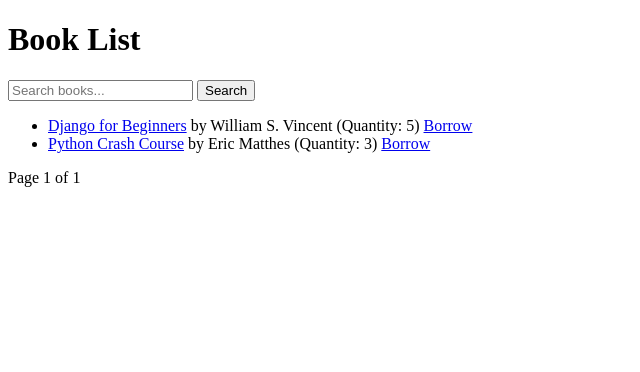
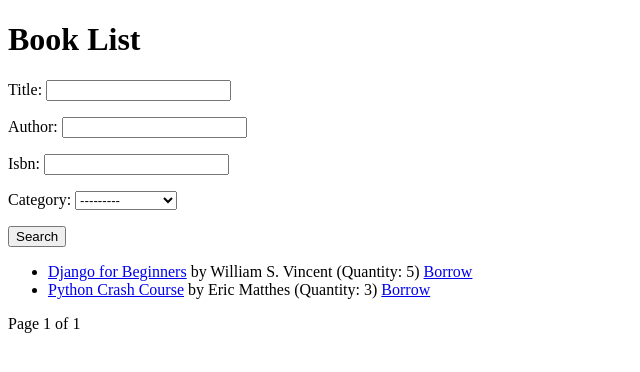
Before and after one commit to ZZy979/django_library, a Django app: page /library/books/ in a window 1280 px wide. Shown: the part 26-398 px from the top of the page, without its empty margins (0-640 px from the left). Run offline with Django 4.2, Linux system fonts and the light colour scheme; data comes from the database, SQL or seed files in the repository.

Commit message:
实现图书高级检索功能

```diff
--- a/library/forms.py
+++ b/library/forms.py
@@ -1,7 +1,7 @@
 from django import forms
 from django.contrib.auth.forms import UserCreationForm
 
-from .models import User
+from .models import User, Category
 
 
 class UserRegisterForm(UserCreationForm):
@@ -9,4 +9,11 @@ class UserRegisterForm(UserCreationForm):
 
     class Meta:
         model = User
-        fields = ('username', 'email')
+        fields = ['username', 'email']
+
+
+class BookSearchForm(forms.Form):
+    title = forms.CharField(max_length=200, required=False)
+    author = forms.CharField(max_length=100, required=False)
+    isbn = forms.CharField(max_length=13, required=False)
+    category = forms.ModelChoiceField(queryset=Category.objects.all(), required=False)
--- a/library/templates/library/book_list.html
+++ b/library/templates/library/book_list.html
@@ -5,7 +5,7 @@
 {% block content %}
 <h1>Book List</h1>
 <form action="{% url 'library:book-list' %}" method="get">
-    <input type="text" name="q" placeholder="Search books...">
+    {{ form.as_p }}
     <button type="submit">Search</button>
 </form>
 <ul>
--- a/library/views.py
+++ b/library/views.py
@@ -7,8 +7,9 @@ from django.contrib.auth.mixins import PermissionRequiredMixin
 from django.shortcuts import render, redirect, get_object_or_404
 from django.urls import reverse_lazy
 from django.views.generic import ListView, DetailView, CreateView, UpdateView, DeleteView
+from django.views.generic.edit import FormMixin
 
-from .forms import UserRegisterForm
+from .forms import UserRegisterForm, BookSearchForm
 from .models import Book, BorrowRecord
 
 
@@ -41,21 +42,35 @@ def user_logout(request):
     return redirect('library:login')
 
 
-class SearchBookView(ListView):
+class SearchBookView(FormMixin, ListView):
+    form_class = BookSearchForm
+    model = Book
+    ordering = ['pk']
     paginate_by = 20
 
+    def get_form_kwargs(self):
+        return {'data': self.request.GET}
+
     def get_queryset(self):
-        if query := self.request.GET.get('q'):
-            return Book.objects.filter(title__icontains=query)
-        else:
-            return Book.objects.all()
+        form = self.get_form()
+        books = super().get_queryset()
+        if form.is_valid():
+            if title := form.cleaned_data.get('title'):
+                books = books.filter(title__icontains=title)
+            if author := form.cleaned_data.get('author'):
+                books = books.filter(author__icontains=author)
+            if isbn := form.cleaned_data.get('isbn'):
+                books = books.filter(isbn__icontains=isbn)
+            if category := form.cleaned_data.get('category'):
+                books = books.filter(category=category)
+        return books
 
     def get_context_data(self, **kwargs):
         query_params = self.request.GET.copy()
         if 'page' in query_params:
             del query_params['page']
-        querystring = urlencode(query_params)
-        return super().get_context_data(querystring=querystring, **kwargs)
+        kwargs['querystring'] = urlencode(query_params)
+        return super().get_context_data(**kwargs)
 
 
 class BookDetailView(DetailView):
```
Also changed, not shown: library/tests.py (+18 -5 lines), README.md.
